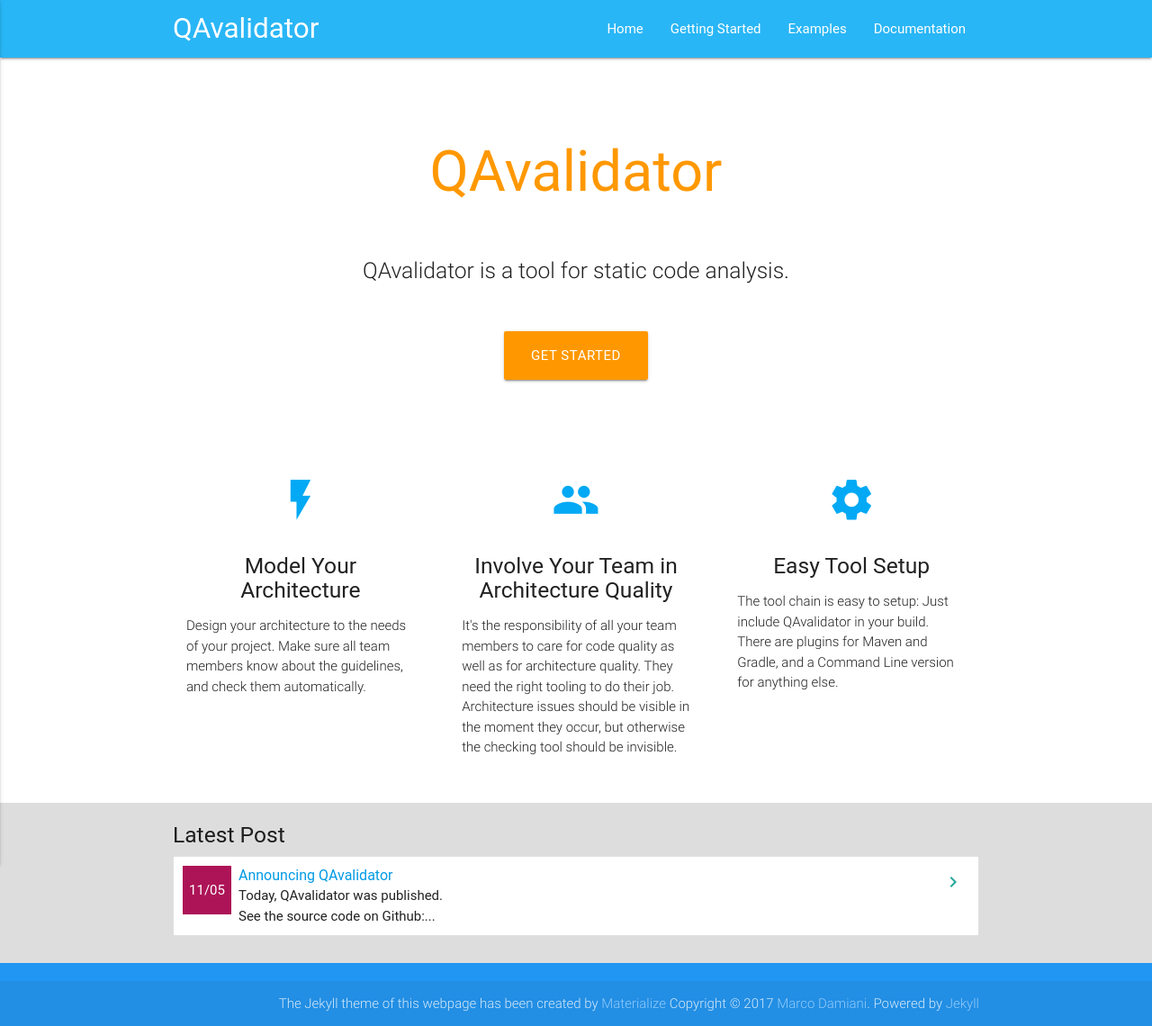
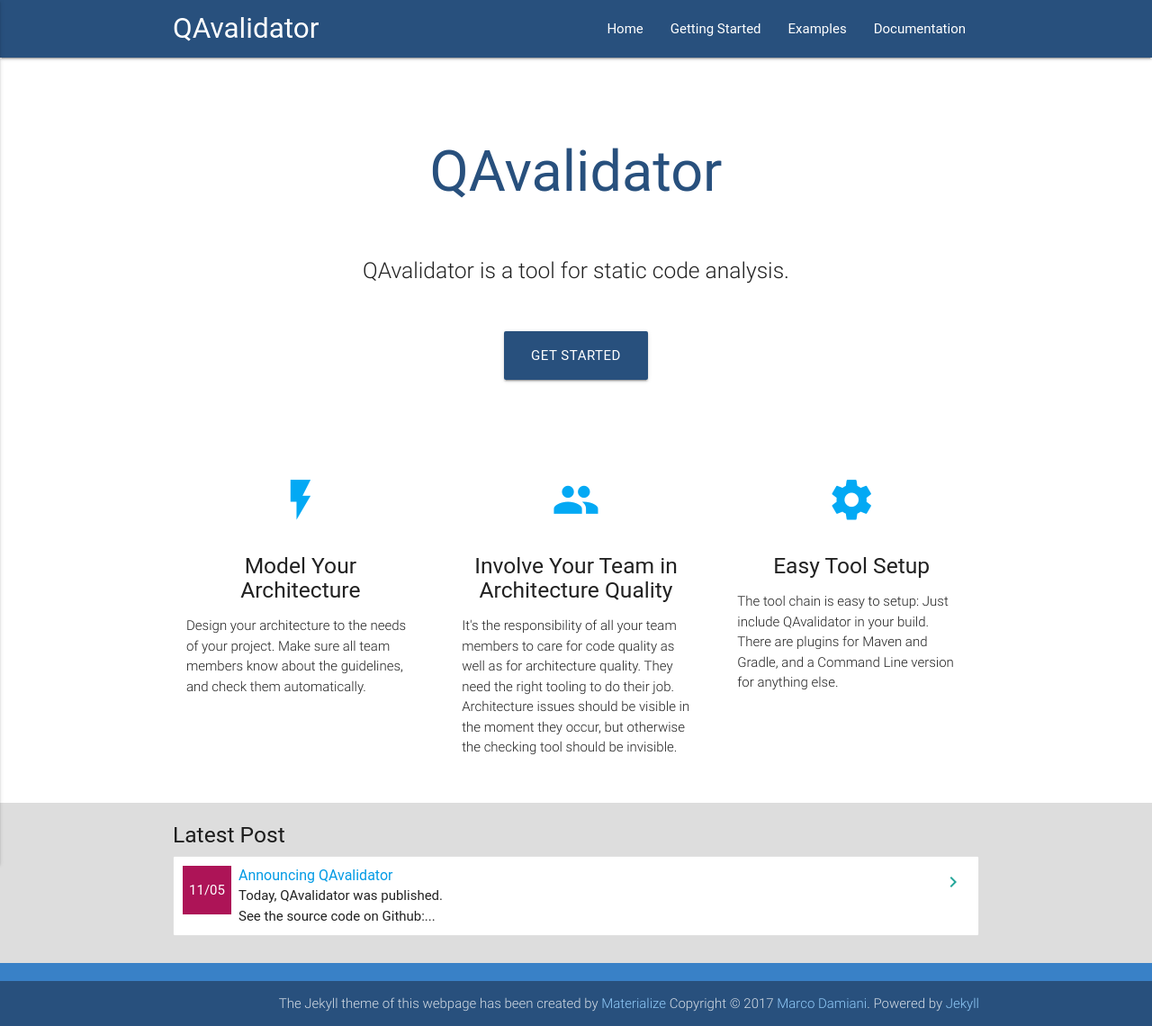
Before and after one commit to qavalidator/qavalidator.github.io, a Jekyll site: the page built from index.md, in a window 1280 px wide. Shown: the whole page at 90% size. Built offline with Jekyll 4.4.1, drawn with Linux system fonts in a browser that asks for light colours; some web fonts are replaced.

Commit message:
layout: use CI colors

```diff
--- a/_config.yml
+++ b/_config.yml
@@ -9,4 +9,5 @@ github_username:  tilmanseifert
 sass:
     style: compressed
 
-include: static
+include:
+  - static
--- a/_includes/footer.html
+++ b/_includes/footer.html
@@ -1,5 +1,5 @@
-<footer class="page-footer blue">
-    <div class="footer-copyright">
+<footer class="page-footer qa-blue-2">
+    <div class="footer-copyright qa-blue-1">
         <div class="container">
             <div>
                 <span style="text-align: right; float: right">
--- a/_includes/head.html
+++ b/_includes/head.html
@@ -7,6 +7,7 @@
 
 
     <link href="https://fonts.googleapis.com/icon?family=Material+Icons" rel="stylesheet">
+    <link rel="stylesheet" type="text/css" media="screen,projection" href="{{ "/assets/qaware.css" | relative_url }}" />
     <link rel="stylesheet" type="text/css" media="screen,projection" href="{{ "/assets/materialize.css" | relative_url }}" />
     <link rel="stylesheet" type="text/css" media="screen,projection" href="{{ "/assets/main.css" | relative_url }}">
     <link rel="canonical" href="{{ page.url | replace:'index.html','' | absolute_url }}" />
--- a/_includes/header.html
+++ b/_includes/header.html
@@ -1,4 +1,4 @@
-<nav class="light-blue lighten-1" role="navigation">
+<nav class="qa-blue-1" role="navigation">
     <div class="nav-wrapper container">
         <a id="logo-container" class="brand-logo" href="{{ "/" | relative_url }}">QAvalidator</a>
         {% assign default_paths = site.pages | map: "path" %}
--- a/_layouts/home.html
+++ b/_layouts/home.html
@@ -5,14 +5,14 @@ layout: default
 <div class="section no-pad-bot" id="index-banner">
     <div class="container">
         <br><br>
-        <h1 class="header center orange-text">{{ site.title }}</h1>
+        <h1 class="header center qa-blue-1-text">{{ site.title }}</h1>
         <div class="row center">
             <h5 class="header col s12 light">{{ content }}</h5>
         </div>
 
         <div class="row center">
             <a href="/getstarted/" id="download-button"
-               class="btn-large waves-effect waves-light orange">Get Started</a>
+               class="btn-large waves-effect waves-light qa-blue-1">Get Started</a>
         </div>
         <br><br>
 
--- /dev/null
+++ b/_sass/_qaware.scss
@@ -0,0 +1,12 @@
+// CI colors
+
+$qa-base: rgb(40, 80, 125);
+$qa-blue-1: rgb(40, 80, 125);
+$qa-blue-2: rgb(57, 129, 199);
+$qa-blue-3: rgb(110, 172, 242);
+$qa-blue-4: rgb(156, 206, 255);
+$qa-grey-1: rgb(36, 36, 36);
+$qa-grey-2: rgb(86, 86, 86);
+$qa-grey-3: rgb(186, 186, 186);
+$qa-grey-4: rgb(229, 229, 229);
+$qa-grey-5: rgb(127, 127, 127);
--- a/_sass/main.scss
+++ b/_sass/main.scss
@@ -1,4 +1,5 @@
 @charset "utf-8";
+@import "qaware";
 
 h1, h2, h3, h4, h5, h6 {
     -webkit-font-smoothing: antialiased;
@@ -19,7 +20,7 @@ h1.page-title {
     font-weight: 500;
     font-size: 2.3em;
     text-align: center;
-    color: #29b6f6;
+    color: $qa-blue-1;
 }
 .col.grid-example {
     border: 1px solid #eee;
@@ -54,7 +55,7 @@ h1.page-title {
     text-align: center;
 }
 .post-header h1.post-title {
-    color: #29b6f6;
+    color: $qa-blue-1;
     font-size: 2.8em;
     font-weight: 800;
 }
--- /dev/null
+++ b/assets/qaware.scss
@@ -0,0 +1,17 @@
+---
+# Only the main Sass file needs front matter (the dashes are enough)
+---
+
+@import "qaware";
+
+.qa-blue-1 {
+  background-color: $qa-blue-1 !important;
+}
+
+.qa-blue-1-text {
+  color: $qa-blue-1 !important;
+}
+
+.qa-blue-2 {
+  background-color: $qa-blue-2 !important;
+}
```
